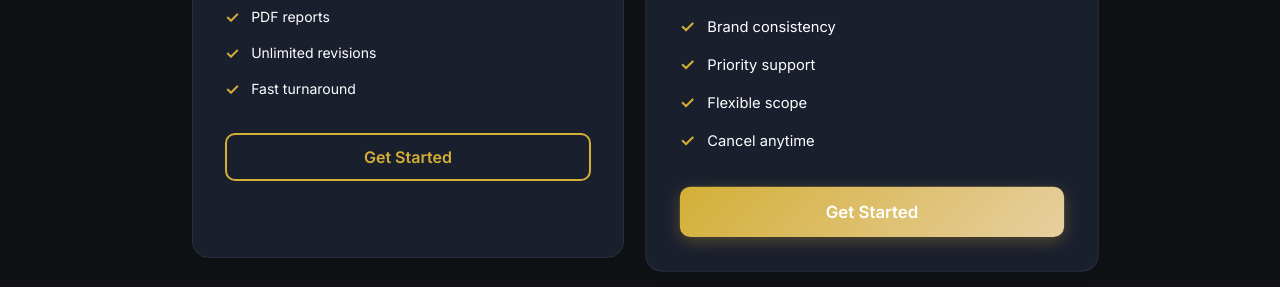
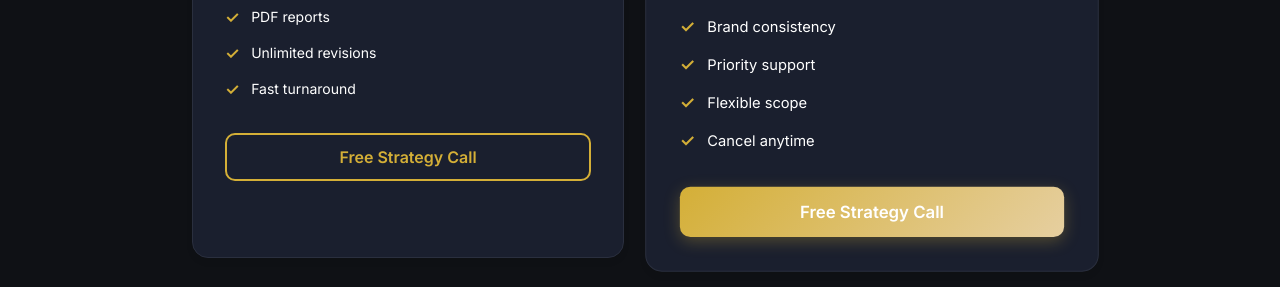
Before and after one commit to kumaran1223/Portfolio-react, a React (Vite) app: page / in a window 1280 px wide. Shown: the part 6940-7227 px from the top of the page. Built offline with nearby package versions, Linux system fonts and the light colour scheme.

Commit message:
Update Pricing.jsx

```diff
--- a/src/components/Pricing.jsx
+++ b/src/components/Pricing.jsx
@@ -84,7 +84,7 @@ const Pricing = () => {
                 rel="noopener noreferrer"
                 className={`w-full text-center block ${pkg.featured ? 'btn-gold' : 'btn-gold-outline'}`}
               >
-                Get Started
+                Free Strategy Call
               </a>
             </div>
           ))}
```
